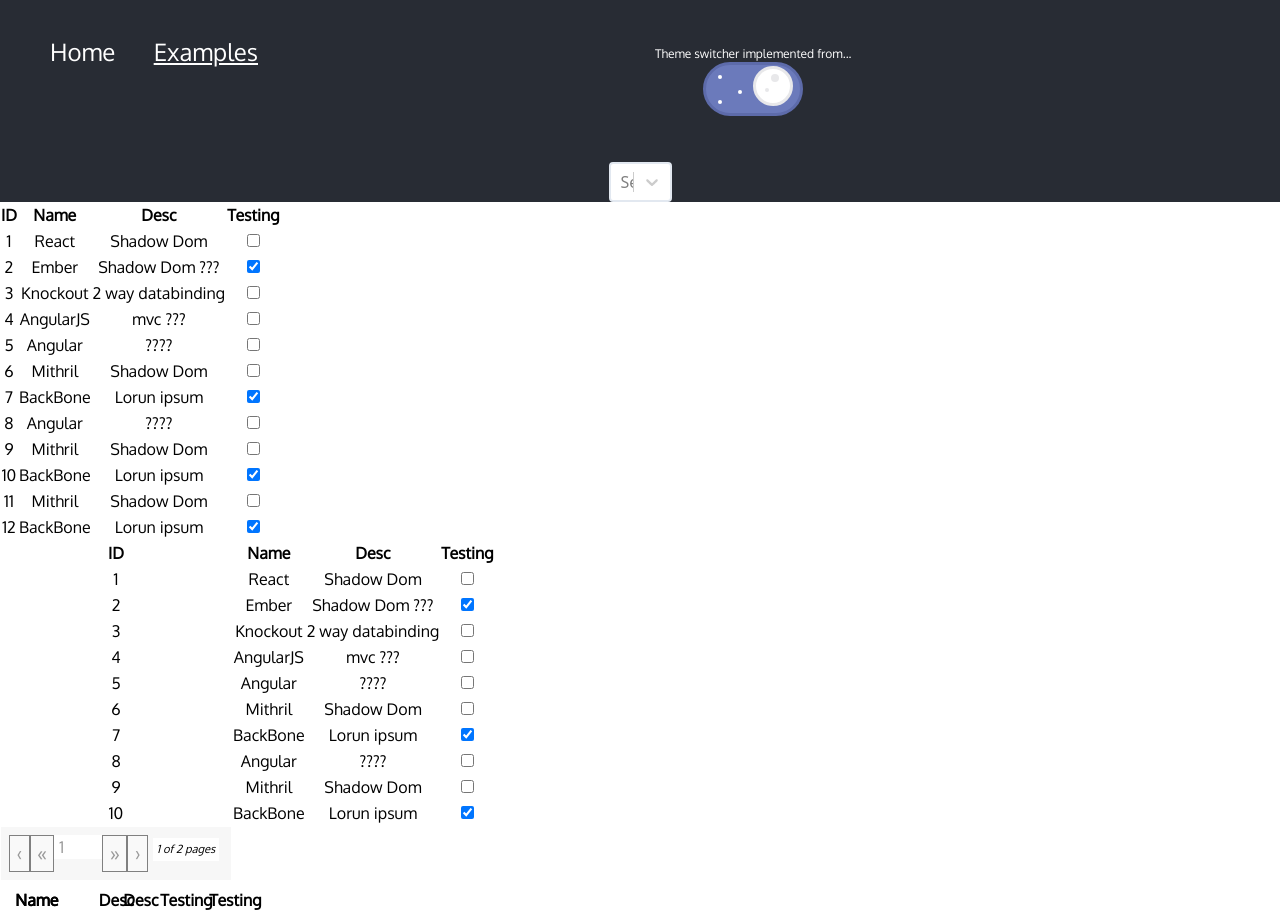
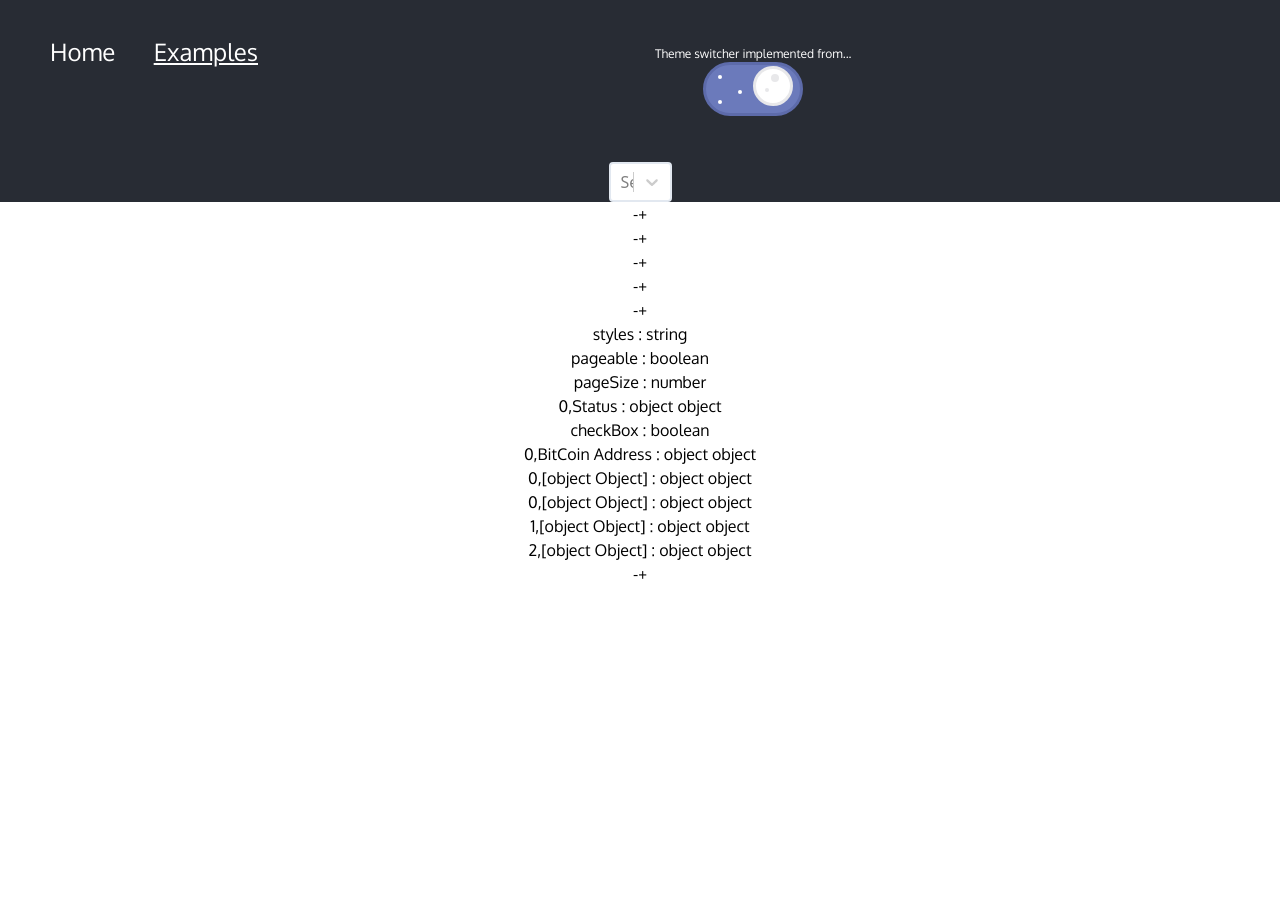
Before and after one commit to sajrashid/React-Dynamic-Json-Table, a React (Create React App) app in the folder hookstest/: page /examples in a window 1280 px wide. Shown: the top 912 px of the page. After the commit the page ends 800 px from the top, so only its background shows below. Built offline with nearby package versions, Linux system fonts and the light colour scheme; a web font is replaced by a local one.

Commit message:
added hooks

```diff
--- /dev/null
+++ b/hookstest/src/components/hooks/useLogger.js
@@ -0,0 +1,8 @@
+import {  useEffect } from "react"
+
+export default function useLogger(name,value) {
+    useEffect(() => {
+       console.log(name + ":" + value)
+    }, [name,value])
+
+}
--- /dev/null
+++ b/hookstest/src/components/supertable/Table.jsx
@@ -0,0 +1,14 @@
+import React from 'react'
+import useLocalStorage
+ from '../hooks/useLocalStorage'
+export default function Table() {
+
+    const [name, setName]= useLocalStorage('name', ()=>'')
+
+    return (
+        <>
+        <input type="text" value={name} onChange={e=>setName(e.target.value)} />
+
+        </>
+    )
+}
--- a/hookstest/src/components/supertable/children/cells.js
+++ b/hookstest/src/components/supertable/children/cells.js
@@ -1,9 +1,12 @@
 import _ from 'lodash';
 import React from "react";
+import { useCustomContext } from '../customContext';
 import helper from "../helpers/helper";
 
 const Cells = props => {
-    const options = props.options
+    const { json ,pageNo, pagerDispatch } = useCustomContext ()
+    const data=json
+    const options = data.options || {}
     const styles = options.cellStyles || ''
     const cssClasses = ` ${styles}`
     const customColArr = options.customCols
--- a/hookstest/src/components/supertable/children/pager.js
+++ b/hookstest/src/components/supertable/children/pager.js
@@ -1,9 +1,10 @@
+import { useCustomContext  } from '../customContext';
 import React from "react";
 import helper from "../helpers/helper"
 
-const pager = props => {
+const Pager = props => {
     const handleFocus = (e) => e.target.select();
-
+    const { pageNo, pagerDispatch } = useCustomContext ()
     const createPager = () => {
         let arr = Object.keys(props.pagerIcons)
 
@@ -11,15 +12,13 @@ const pager = props => {
             const html = props.pagerIcons[key]
 
             if (index === 2) {
-
                return <React.Fragment key={index}>
                     <div><input onFocus={handleFocus} onChange={props.pagingInputChange} value={props.pagerInput} type="number" /></div>
-                    <button id={key} onClick={props.pagingClick} dangerouslySetInnerHTML={helper.createMarkup(html)}></button>
+                    <button id={key} onClick={()=>pagerDispatch({type:'next'})} dangerouslySetInnerHTML={helper.createMarkup(html)}></button>
                 </React.Fragment>
             }
 
             if (index === 3) {
-
                return <React.Fragment key={index}>
                     <button id={key} onClick={props.pagingClick} dangerouslySetInnerHTML={helper.createMarkup(html)}></button>
                     <div className='pageCounter'>{props.pageNo}&nbsp;of&nbsp;{props.totalpages}&nbsp;pages</div>
@@ -36,4 +35,4 @@ const pager = props => {
 
 }
 
-export default pager
+export default Pager
--- a/hookstest/src/components/supertable/children/rows.js
+++ b/hookstest/src/components/supertable/children/rows.js
@@ -1,17 +1,20 @@
-import { DataContext } from '../supertable';
-import React, {useContext} from "react";
+import { useCustomContext } from '../customContext';
+import React from "react";
 import Cells from './cells'
 const Row = props => {
-    const data = useContext(DataContext)
-    const json = data.json || []
-    const options = data.options || {}
+    const {json, pageNo, pagerDispatch } = useCustomContext ()
+    const options = {}
     const styles = options.rowStyles || ''
     const cssClasses = ` ${styles}`
-    const idColIdx = options.idCol ? Object.keys(data.json[0]).indexOf(options.idCol) : 0
+    const idColIdx = options.idCol ? Object.keys(json[0]).indexOf(options.idCol) : 0
     const createRows = () => {
         return json.map((row, index) => {
             const rowId = row[Object.keys(row)[idColIdx]] // eslint-disable-next-line
-            return <tr className={cssClasses} onClick={props.rowClick} id={rowId} key={index} className={props.selectedRowId == rowId ? "selectedRow" : ""}><Cells row={row} options={options} /></tr>
+            return <tr className={cssClasses} onClick={props.rowClick} id={rowId} key={index} className={props.selectedRowId == rowId ? "selectedRow" : ""}>
+
+                <Cells row={row} options={options} />
+
+                </tr>
         })
     }
 
--- /dev/null
+++ b/hookstest/src/components/supertable/counterReducer.js
@@ -0,0 +1,16 @@
+export  const counterReducer = (state,action) => {
+const ACTIONS={
+INCREMENT:'increment',
+DECREMENT:'decrement'
+ }
+
+    switch (action.type) {
+        case ACTIONS.INCREMENT:
+         return {countc: state.countc +1}
+         case ACTIONS.DECREMENT:
+         return {countc: state.countc -1}
+
+        default:
+         return state
+    }
+}
--- /dev/null
+++ b/hookstest/src/components/supertable/customContext.js
@@ -0,0 +1,9 @@
+import React from 'react';
+
+const CustomContext  = React.createContext();
+
+export function useCustomContext() {
+    return React.useContext(CustomContext);
+}
+
+export default CustomContext;
--- a/hookstest/src/components/supertable/supertable.js
+++ b/hookstest/src/components/supertable/supertable.js
@@ -1,172 +1,31 @@
-import React, { useState, useEffect, createContext  } from "react";
-import _ from 'lodash'
+import React, { useState, useEffect, createContext, useReducer  } from "react";
+import _, { initial } from 'lodash'
 import './supertable.css'
-import Rows from './children/rows'
-import Thead from './children/thead'
-import Pager from './children/pager'
-import Filters from './children/filters'
-
-// setup context exports
-export const DataContext = React.createContext([]);
-
-const SuperTable = props => {
-    const options = props.options || {}
-    let [pageable, updatePageable] =  useState(options.pageable || false)
-    const pageSize = options.pageSize || 10
-    const [selectedRowId, updateSelectedRowId] = useState(null)
-    const [sortedJson, updateSortedJson] = useState(props.json || [])
-    const [pagerInput, updatePagerInput] = useState(1)
-    let [sortDirection, updateSortDirection] = useState(false)
-    const [pageNo, updatePageNo] = useState(1)
-
-    const [json, updateJson] = useState(props.json || [])
-    const [jsonCopy, updateJsonCopy] = useState(props.json || [])
-
-    const styles = options.styles || ''
-    const cssClasses = `supertable ${styles}`
-    const [totalpages, updateTotalPages] = useState(null)
-
-    //pagination
-    const paginate = (array, page_size, page_number) => {
-        return array.slice(page_number * page_size, (page_number + 1) * page_size);
-    };
-    const pagerIcons = { first: '&lsaquo;', previous: '&laquo;', next: '&raquo', last: '&rsaquo;' }
-
-    //run once
-    useEffect(()=>{
-        if(pageable && props.json.length > 0 ){
-            updateJson(paginate(props.json || [], pageSize, 0))
-            updateTotalPages(Math.ceil(props.json.length / pageSize))
-
-        }else if (props.json.length > 0){
-            updateJson(props.json);
-            updateTotalPages(Math.ceil(props.json.length / pageSize))
-        }
-    },[pageable,pageSize, props.json])
-
-    // events
-    const pagingInputChange = (e) => {
-        e.preventDefault()
-        const el = e.currentTarget
-        let inputValue = parseInt(el.value)
-        if ((inputValue < totalpages + 1) && (inputValue > 0)) {
-            updatePagerInput(inputValue)
-            sortedJson.length < 1 ? updateJson(paginate(props.json, pageSize, inputValue - 1)) : updateJson(paginate(sortedJson, pageSize, inputValue - 1))
-            updatePageNo(inputValue)
-        }
-
-        e.target.select();
-    }
-
-    const pagingClick = (e) => {
-        e.preventDefault()
-        const el = e.currentTarget
-        let buttonName = el.id
-        let newPageNo = 1
-        switch (buttonName) {
-            case 'first':
-                newPageNo = 1
-                break;
-            case 'previous':
-                newPageNo = pageNo < 2 ? pageNo : pageNo - 1
-                break;
-            case 'next':
-                newPageNo = pageNo >= totalpages ? pageNo : pageNo + 1
-                break;
-            case 'last':
-                newPageNo = totalpages
-                break;
-            default:
-                break;
-        }
-        if (sortedJson.length < 1) {
-            updateJson(paginate(props.json, pageSize, newPageNo - 1))
-        }
-        else {
-            updateJson(paginate(sortedJson, pageSize, newPageNo - 1))
-        }
-        updatePagerInput(newPageNo)
-        updatePageNo(newPageNo)
-    }
-
-    const headerClick = (e) => {
-        if (options.sortable !== false) {
-            const col = e.currentTarget.id
-            updateSortDirection(!sortDirection)
-            let sorted = _.orderBy(props.json, col, sortDirection = sortDirection ? 'asc' : 'desc')
-            updateSortedJson(sorted)
-            let pagesize = pageable ? pageSize : props.json.length || 0
-            updateJson(paginate(sorted, pagesize, pageNo - 1))
-        }
-    }
-
-    const rowClick = (e) => {
-        if (options.selectable !== false) {
-            const idColIdx = options.idCol ? Object.keys(props.json[0]).indexOf(options.idCol) : 0
-            const json = props.json
-            let id = e.currentTarget.id
-            let objRow = {}
-            json.map((row) => {
-                let idx = row[Object.keys(row)[idColIdx]]
-                if (id.toString() === idx.toString()) {
-                    return objRow = row
-                }
-                return false
-            })
-
-            updateSelectedRowId(id)
-            if (props.rowClick) {
-                props.rowClick(id, objRow)
-            }
-        }
-    }
+import CustomContext from './customContext'
+import {counterReducer} from './counterReducer'
 
 
-    const searchFilter = (searchText) => {
+export default  function SuperTable(props) {
+    const [state, counterDispatch]=useReducer(counterReducer,{count:0})
 
-       var result =[]
-        if (searchText.length >0) {
-            for(var i=0; i<jsonCopy.length; i++) {
-                for(var item in jsonCopy[i]) {
-                    var str =jsonCopy[i][item].toString().toLowerCase()
-                    if(str.includes(searchText.toLowerCase())) {
-                        result.push(jsonCopy[i])
-                          console.log(result,)
-                    }
-                }
-              }
-        }else{
-            result=jsonCopy
-        }
+    const ACTIONS={
+        INCREMENT:'increment',
+        DECREMENT:'decrement'
+         }
 
 
-        updateTotalPages(Math.ceil(result.length / pageSize))
-        updateJson(paginate(result, pageSize, pageNo - 1))
+    function increment(){
+        counterDispatch({ type:ACTIONS.INCREMENT})
+    }
+    function decrement(){
+        counterDispatch({ type:ACTIONS.DECREMENT})
+    }
+    return (
+       <div>
+           <button onClick={decrement}>-</button>
+        <span>{state.countb}</span>
+        <button onClick={increment}>+</button>
 
-
-    }
-
-
-    return (
-        <table className={cssClasses}  >
-            <DataContext.Provider value={{json:json, options:options}}>
-            <thead>{options.filters&&<tr><Filters searchFilter={searchFilter} options={options}/></tr>}
-                {json.length > 0 && <tr><Thead json={json} options={options} headerClick={headerClick}/></tr>}
-            </thead>
-            <tbody>
-                {
-                    json.length > 0 && <Rows  selectedRowId={selectedRowId} rowClick={rowClick} />
-                }
-                {
-                    json.length < 1 && <tr><td>Empty</td></tr>
-                }
-            </tbody>
-            <tfoot>
-                <tr>{pageable && <td style={{ minWidth:'200px'}}><div className='pagerDiv' > <Pager pagerIcons={pagerIcons} totalpages={totalpages} pagerInput={pagerInput} pageNo={pageNo} pagingClick={pagingClick} pagingInputChange={pagingInputChange}/></div></td>}</tr>
-            </tfoot>
-            </DataContext.Provider>
-        </table>
+       </div>
     )
 }
-
-export default SuperTable;
--- a/hookstest/src/pages/home.js
+++ b/hookstest/src/pages/home.js
@@ -4,6 +4,7 @@ import Simple from "./examples/simple";
 import './home.css'
 import Banner  from "../components/banner";
 import cars from '../data.json';
+import Table from "../components/supertable/Table";
 
 const Home = props => {
 
@@ -63,9 +64,7 @@ const Home = props => {
   }
   return (
     <div className="w-full h-full">
-      <Banner/>
-      <Simple />
-
+      <Table/>
       {/* <SuperTable json={json} rowClick={rowClick} options={options} />
       <SuperTable json={cars} options={carOptions} /> */}
     </div>
```
Also changed, not shown: hookstest/src/components/supertable/children/pagerReducer.js (added, +17 -0 lines).
